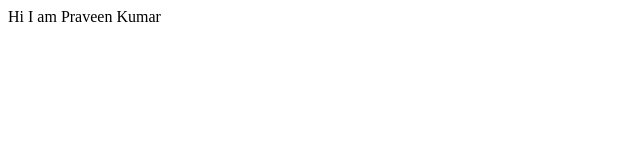
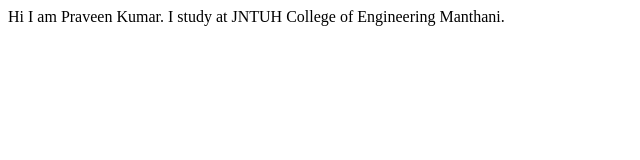
Before and after one commit to ganjipraveenkumar8324/praveenganji, a plain HTML site: page index.html in a window 1280 px wide. Shown: the whole page, without its empty margins (0-640 px from the left). Drawn offline with Linux system fonts and the light colour scheme.

Commit message:
docs: Update index.html

```diff
--- a/index.html
+++ b/index.html
@@ -7,6 +7,6 @@
     <title>praveenganji</title>
 </head>
 <body>
-   Hi I am Praveen Kumar
+   Hi I am Praveen Kumar. I study at JNTUH College of Engineering Manthani.
 </body>
 </html>
```
